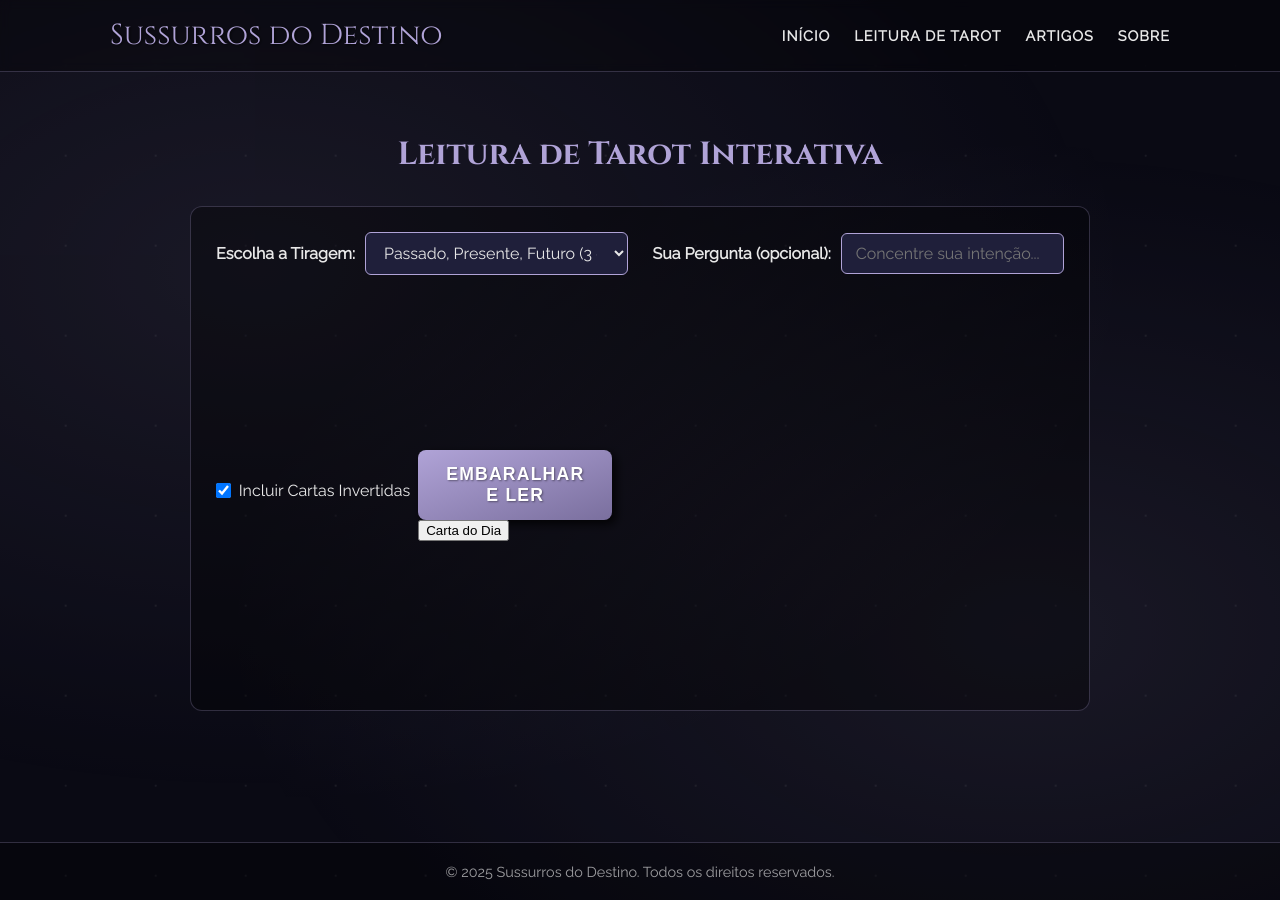
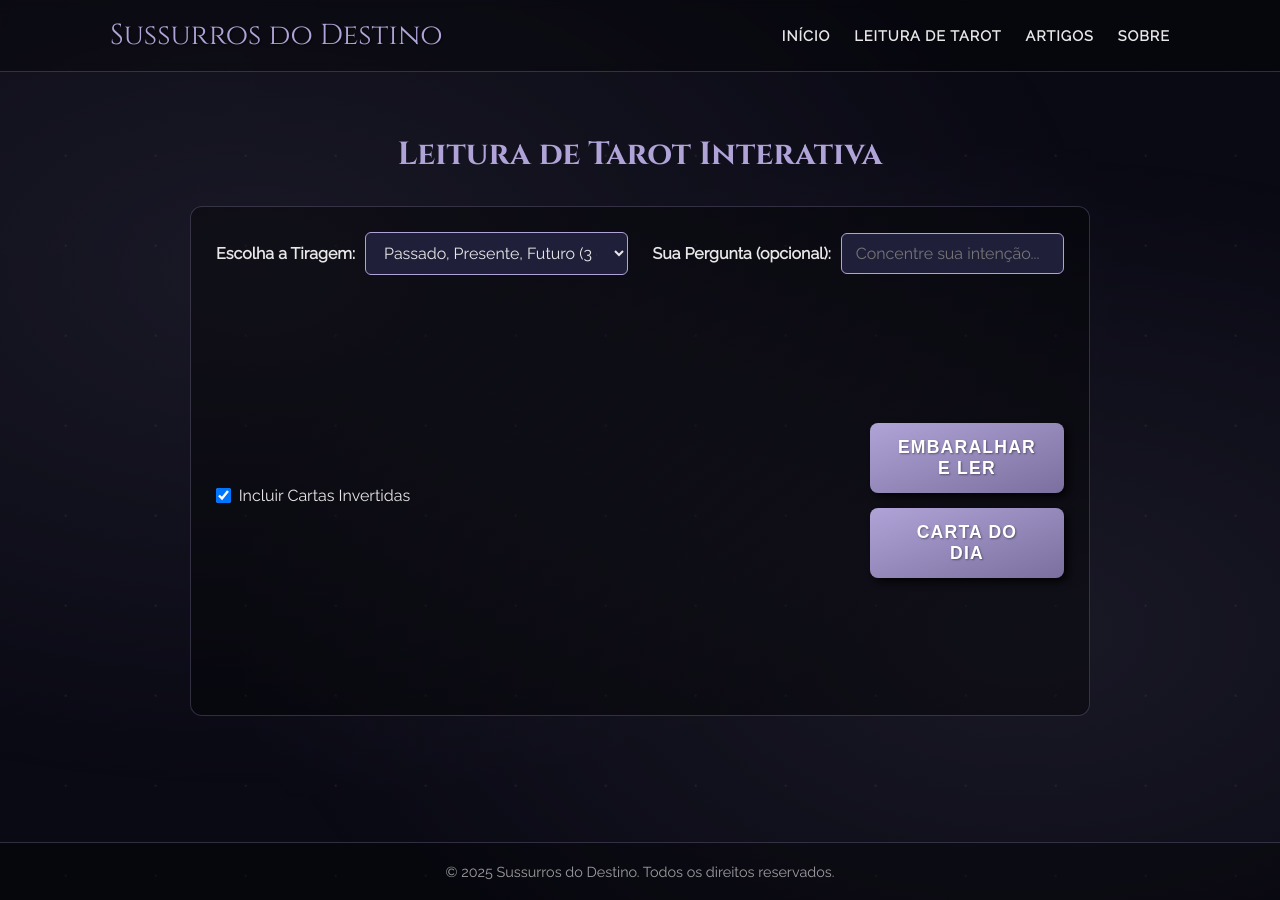
Before and after one commit to LuigiDeFacci/Site-Tarrot, a Jekyll site: the page built from tarot.html, in a window 1280 px wide. Built offline with Jekyll 4.4.1, drawn with Linux system fonts in a browser that asks for light colours.

Commit message:
Revert "v2"
This reverts commit 5425cabdd0adc77d63479b2903a62da05bfbf841.

```diff
--- a/css/style.css
+++ b/css/style.css
@@ -221,7 +221,10 @@ main section {
 }
 
 /* === Articles Listing Page Styles === */
-.post-list-container { width: 100%; max-width: 900px; }
+.post-list-container {
+    width: 100%;
+    max-width: 900px;
+}
 .post-list-container h2 { margin-bottom: 25px; }
 .post-list { list-style: none; padding-left: 0; }
 .post-list li { margin-bottom: 30px; padding-bottom: 20px; border-bottom: 1px solid var(--card-border-color); }
@@ -249,7 +252,7 @@ main section {
 /* === TAROT APP SPECIFIC STYLES === */
 #tarot-app-page h1 { margin-bottom: 30px; }
 
-/* --- CONTROLS SECTION LAYOUT (SIMPLIFIED) --- */
+/* --- CONTROLS SECTION LAYOUT (REVERTED & ADJUSTED) --- */
 #tarot-app-page #controls {
     background-color: rgba(0,0,0,0.35);
     padding: 25px;
@@ -258,11 +261,10 @@ main section {
     border: 1px solid var(--card-border-color);
     max-width: 900px;
     width: 100%;
-    /* --- Simple Flexbox Setup --- */
     display: flex;
-    flex-wrap: wrap; /* Allow wrapping */
-    justify-content: center; /* Center items horizontally */
-    align-items: center; /* Center items vertically on each line */
+    flex-wrap: wrap;
+    justify-content: center;
+    align-items: center;
     gap: 20px 25px; /* vertical gap | horizontal gap */
 }
 
@@ -270,17 +272,17 @@ main section {
 #tarot-app-page #controls > div:not(.checkbox-control):not(.action-buttons) {
      display: flex;
      align-items: center;
-     gap: 10px; /* Space between label and input/select */
-     flex-grow: 1; /* Allow growing */
-     flex-basis: 250px; /* Suggest starting size */
-     /* Removed justify-content: center to keep label left */
+     gap: 10px;
+     flex-grow: 1;
+     flex-basis: 250px;
+     justify-content: center;
 }
 
 /* General label within controls */
 #tarot-app-page #controls label {
      margin: 0;
      font-weight: bold;
-     flex-shrink: 0; /* Prevent label squishing */
+     flex-shrink: 0;
 }
 
 /* Select and Text Input */
@@ -293,8 +295,8 @@ main section {
     color: var(--text-color);
     font-family: 'Raleway', sans-serif;
     font-size: 1em;
-    flex-grow: 1; /* Allow input to fill space in its div */
-    min-width: 150px; /* Prevent getting too small */
+    flex-grow: 1; /* Allow input/select to take space */
+    min-width: 150px;
 }
 
 /* Checkbox specific container */
@@ -302,55 +304,93 @@ main section {
     display: flex;
     align-items: center;
     gap: 8px;
-    width: 100%; /* Full width to appear on its own line */
-    justify-content: center; /* Center checkbox+label */
-    /* Order is determined by HTML structure now */
+    width: 100%; /* Full width */
+    justify-content: center; /* Center content */
+    order: 3; /* Below inputs */
+    margin-top: 5px; /* Optional spacing */
 }
 #tarot-app-page #controls .checkbox-control input[type="checkbox"] {
     margin: 0; width: 1.1em; height: 1.1em; cursor: pointer; flex-shrink: 0;
 }
 #tarot-app-page #controls .checkbox-control label {
-    margin: 0; cursor: pointer; font-weight: normal;
+    margin: 0; cursor: pointer; font-weight: normal; /* Normal weight for checkbox label */
 }
 
-/* Action Buttons container - REMOVED as only one button left */
-/* #tarot-app-page #controls .action-buttons { ... } */
-
-/* General button style within tarot app (now applies to single button too) */
-#tarot-app-page button#start-reading-button { /* Be specific if needed */
-    padding: 14px 28px; font-size: 1.1em;
-    background: linear-gradient(to bottom right, var(--accent-color), #7a6f9e);
-    color: #fff; text-shadow: 1px 1px 2px rgba(0,0,0,0.4); font-weight: bold;
-    border: none; cursor: pointer; border-radius: 8px; box-shadow: 4px 4px 10px var(--shadow-color);
-    transition: all 0.3s ease; text-transform: uppercase; letter-spacing: 1.2px;
-    flex-shrink: 0;
-    /* Make button take full width and appear centered below other controls */
-    width: 100%;
-    max-width: 300px; /* Optional: prevent it becoming excessively wide */
-    margin-top: 10px; /* Add space above */
-}
-#tarot-app-page button#start-reading-button:hover {
-    transform: translateY(-3px) scale(1.02); box-shadow: 6px 6px 15px var(--shadow-color);
-    filter: brightness(1.15);
+/* Action Buttons container */
+#tarot-app-page #controls .action-buttons {
+    display: flex;
+    flex-direction: column; /* Stack buttons */
+    align-items: center; /* Center horizontally */
+    gap: 15px; /* Space between buttons */
+    width: 100%; /* Full width */
+    order: 4; /* Below checkbox */
+    margin-top: 10px; /* Space above */
 }
 /* --- END OF CONTROLS SECTION --- */
 
 
 /* --- TAROT CARD DISPLAY --- */
-#tarot-app-page #reading-container { display: flex; justify-content: center; align-items: flex-start; flex-wrap: wrap; margin-top: 20px; margin-bottom: 20px; min-height: 350px; perspective: 1200px; width: 100%; padding: 10px; }
-#tarot-app-page .card-placeholder { width: 180px; height: 300px; margin: 20px; position: relative; flex-shrink: 0; perspective: 1200px; opacity: 0; animation: dealCard 0.6s 0s forwards; }
+#tarot-app-page #reading-container {
+    display: flex; justify-content: center; align-items: flex-start; flex-wrap: wrap;
+    margin-top: 20px; margin-bottom: 20px; min-height: 350px;
+    perspective: 1200px; width: 100%; padding: 10px;
+}
+
+#tarot-app-page .card-placeholder {
+    width: 180px; height: 300px; margin: 20px; position: relative;
+    flex-shrink: 0; perspective: 1200px;
+    /* Keep animation simple */
+    opacity: 0;
+    animation: dealCard 0.6s 0s forwards;
+}
 @keyframes dealCard { to { opacity: 1; } }
-#tarot-app-page .card { width: 100%; height: 100%; position: absolute; top: 0; left: 0; transform-style: preserve-3d; transition: transform 0.9s cubic-bezier(0.68, -0.55, 0.265, 1.55); cursor: pointer; transform: rotateY(0deg); }
-#tarot-app-page .card-face { position: absolute; width: 100%; height: 100%; backface-visibility: hidden; border-radius: 12px; overflow: hidden; box-shadow: 6px 6px 18px var(--shadow-color); }
-#tarot-app-page .card-back { background: linear-gradient(135deg, var(--card-back-color) 0%, #2a2a4a 100%); border: 1px solid var(--card-border-color); color: var(--accent-color); display: flex; justify-content: center; align-items: center; font-size: 2.8em; font-family: 'Cinzel', serif; transform: rotateY(0deg); }
-#tarot-app-page .card-front { background-color: var(--card-back-color); border: 1px solid var(--card-border-color); transform: rotateY(180deg); position: relative; overflow: hidden; }
-#tarot-app-page .card-front img { display: block; width: 100%; height: 100%; object-fit: contain; border-radius: inherit; position: absolute; top: 0; left: 0; }
+
+#tarot-app-page .card {
+    width: 100%; height: 100%; position: absolute; top: 0; left: 0;
+    transform-style: preserve-3d;
+    transition: transform 0.9s cubic-bezier(0.68, -0.55, 0.265, 1.55);
+    cursor: pointer; transform: rotateY(0deg); /* Start showing back */
+}
+
+#tarot-app-page .card-face {
+    position: absolute; width: 100%; height: 100%;
+    backface-visibility: hidden; border-radius: 12px;
+    overflow: hidden; box-shadow: 6px 6px 18px var(--shadow-color);
+}
+
+#tarot-app-page .card-back {
+    background: linear-gradient(135deg, var(--card-back-color) 0%, #2a2a4a 100%);
+    border: 1px solid var(--card-border-color); color: var(--accent-color);
+    display: flex; justify-content: center; align-items: center;
+    font-size: 2.8em; font-family: 'Cinzel', serif;
+    transform: rotateY(0deg); /* Explicitly facing forward */
+}
+
+#tarot-app-page .card-front {
+    background-color: var(--card-back-color);
+    border: 1px solid var(--card-border-color);
+    transform: rotateY(180deg); /* Start rotated away */
+    position: relative; overflow: hidden;
+}
+
+#tarot-app-page .card-front img {
+    display: block; width: 100%; height: 100%;
+    object-fit: contain; /* Use contain to show full image */
+    border-radius: inherit; position: absolute; top: 0; left: 0;
+}
+
 #tarot-app-page .card.flipped { transform: rotateY(180deg); }
+
 #tarot-app-page .card-front img.reversed-img { transform: rotate(180deg); }
 /* --- END OF TAROT CARD DISPLAY --- */
 
 
-#tarot-app-page #reading-result { margin-top: 40px; padding: 35px; background-color: rgba(10, 10, 20, 0.6); border: 1px solid var(--card-border-color); border-radius: 12px; max-width: 950px; width: 100%; text-align: left; box-shadow: 7px 7px 22px var(--shadow-color); font-size: 1.1em; line-height: 1.75; opacity: 0; transition: opacity 0.6s ease-in; }
+#tarot-app-page #reading-result {
+    margin-top: 40px; padding: 35px; background-color: rgba(10, 10, 20, 0.6);
+    border: 1px solid var(--card-border-color); border-radius: 12px; max-width: 950px;
+    width: 100%; text-align: left; box-shadow: 7px 7px 22px var(--shadow-color);
+    font-size: 1.1em; line-height: 1.75; opacity: 0; transition: opacity 0.6s ease-in;
+}
 #tarot-app-page #reading-result.visible { opacity: 1; }
 #tarot-app-page #reading-result h2 { font-family: 'Cinzel', serif; color: var(--accent-color); text-align: center; margin-top: 0; margin-bottom: 30px; border-bottom: 1px solid var(--card-border-color); padding-bottom: 20px; font-size: 1.8em; }
 #tarot-app-page #reading-result strong { color: var(--accent-color); font-weight: bold; }
@@ -358,9 +398,18 @@ main section {
 #tarot-app-page #reading-result .card-interpretation:hover { background-color: rgba(255, 255, 255, 0.08); }
 #tarot-app-page #reading-result p em { color: var(--accent-color); display: block; text-align: center; margin: 30px 0 10px 0; font-style: italic; font-size: 0.95em; opacity: 0.9; }
 
-/* Read Again button */
-#tarot-app-page #read-again-button { margin-top: 35px; background: linear-gradient(to bottom right, #666, #444); color: var(--text-color); display: none; width: 100%; max-width: 300px; }
+/* General button style within tarot app */
+#tarot-app-page button {
+    padding: 14px 28px; font-size: 1.1em;
+    background: linear-gradient(to bottom right, var(--accent-color), #7a6f9e);
+    color: #fff; text-shadow: 1px 1px 2px rgba(0,0,0,0.4); font-weight: bold;
+    border: none; cursor: pointer; border-radius: 8px; box-shadow: 4px 4px 10px var(--shadow-color);
+    transition: all 0.3s ease; text-transform: uppercase; letter-spacing: 1.2px;
+    flex-shrink: 0; /* Prevent button shrinking */
+}
+#tarot-app-page button:hover { transform: translateY(-3px) scale(1.02); box-shadow: 6px 6px 15px var(--shadow-color); filter: brightness(1.15); }
 
+#tarot-app-page #read-again-button { margin-top: 35px; background: linear-gradient(to bottom right, #666, #444); color: var(--text-color); display: none; }
 
 /* === Modal Styles === */
 .modal { display: none; position: fixed; z-index: 1000; left: 0; top: 0; width: 100%; height: 100%; overflow: auto; background-color: rgba(0, 0, 0, 0.85); backdrop-filter: blur(6px); }
@@ -408,6 +457,7 @@ main section {
 /* Tablet Adjustments */
 @media (max-width: 960px) {
     /* Tarot controls adjustments */
+    /* These might need adjustment based on the simpler flex layout */
     #tarot-app-page #controls > div:not(.checkbox-control):not(.action-buttons) {
          flex-basis: 100%; /* Stack label/input sooner */
          justify-content: flex-start; /* Align left when stacked */
@@ -424,19 +474,14 @@ main section {
     main h1, #tarot-app-page h1 { font-size: 2.2em; }
 
     /* Tarot controls stack (already handled by flex-wrap) */
-    /* Ensure labels are above inputs */
-     #tarot-app-page #controls > div:not(.checkbox-control):not(.action-buttons) {
-         flex-direction: column; /* Stack label/input */
-         align-items: stretch; /* Stretch to full width */
-         gap: 5px;
-     }
-     #tarot-app-page #controls label { text-align: left; } /* Align label text left */
+    #tarot-app-page #controls > div { width: auto; } /* Allow natural width */
+    #tarot-app-page #controls > button { width: auto; margin-top: 0; }
 
     /* Tarot Card placeholder size */
     #tarot-app-page .card-placeholder { width: 150px; height: 250px; margin: 15px; }
     #tarot-app-page #reading-result { padding: 25px; font-size: 1em; }
     #tarot-app-page #reading-result h2 { font-size: 1.5em; }
-    #tarot-app-page button { padding: 12px 24px; font-size: 1em; } /* General button size */
+    #tarot-app-page button { padding: 12px 24px; font-size: 1em; }
 
     /* Modal adjustments */
     .modal-content { margin: 15% auto; width: 90%; padding: 25px; }
@@ -456,7 +501,7 @@ main section {
 
     /* Tarot controls adjustments */
     #tarot-app-page #controls { padding: 15px; gap: 15px; }
-    /* Buttons already stacked via flex-direction: column */
+    /* Buttons already stacked via flex-direction */
 
     /* Tarot Card placeholder size */
     #tarot-app-page .card-placeholder { width: 110px; height: 185px; margin: 10px; }
@@ -464,7 +509,7 @@ main section {
     #tarot-app-page #reading-result { font-size: 0.95em; padding: 15px; }
     #tarot-app-page #reading-result h2 { font-size: 1.3em; }
     #tarot-app-page #reading-result .card-interpretation { padding: 12px; margin-bottom: 15px;}
-    #tarot-app-page button { font-size: 0.9em; padding: 10px 18px;} /* General button size */
+    #tarot-app-page button { font-size: 0.9em; padding: 10px 18px;}
     #tarot-app-page #read-again-button { margin-top: 25px; }
 
     /* Modal adjustments */
```
